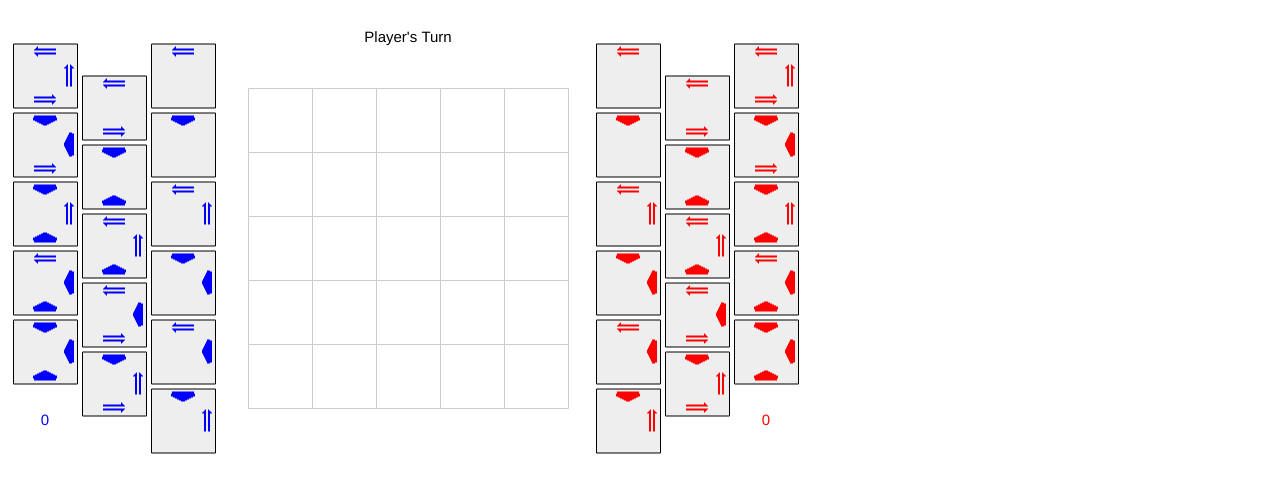
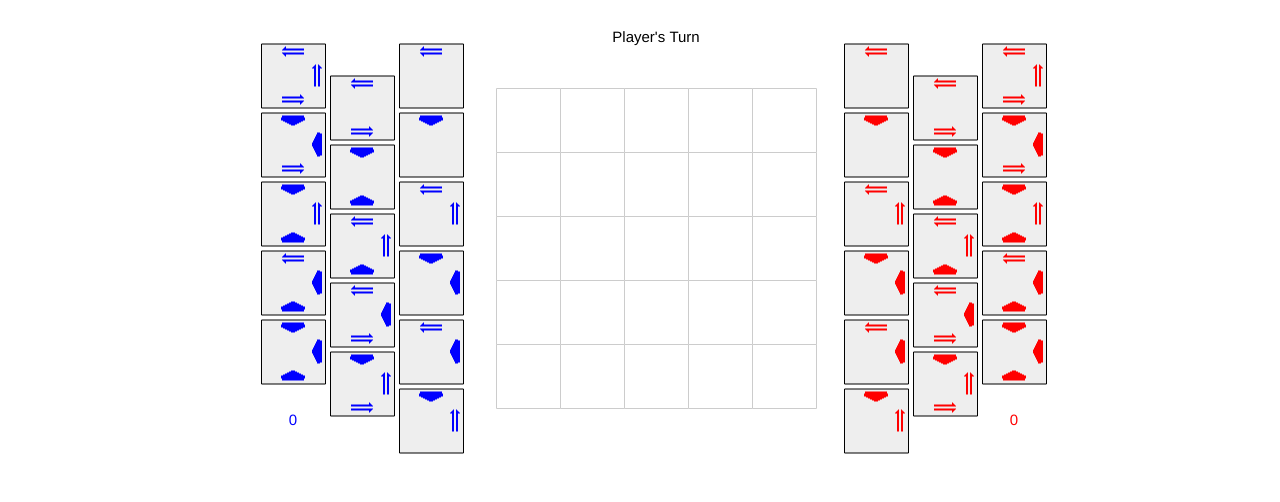
Before and after one commit to JohnEarnest/Zara, a plain HTML site: page index.html in a window 1280 px wide. Shown: the top 502 px of the page. Drawn offline with Linux system fonts and the light colour scheme.

Commit message:
fixing a few odds and ends

```diff
--- a/index.html
+++ b/index.html
@@ -8,6 +8,10 @@
 				image-rendering: -webkit-optimize-contrast;
 				image-rendering: optimize-contrast;
 				-ms-interpolation-mode: nearest-neighbor;
+			}
+			body {
+				margin-left: 20%;
+				margin-right: 20%;
 			}
 		</style>
 	</head>
```
Also changed, not shown: 1 other file.
